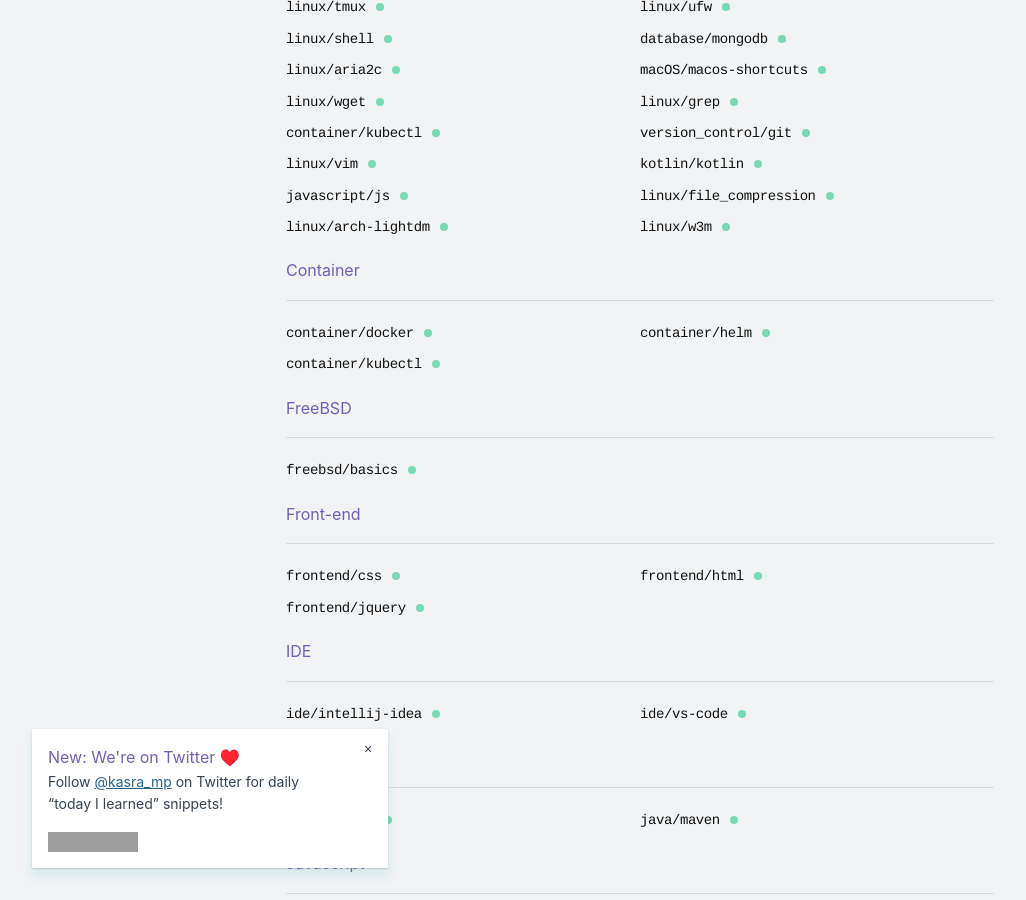
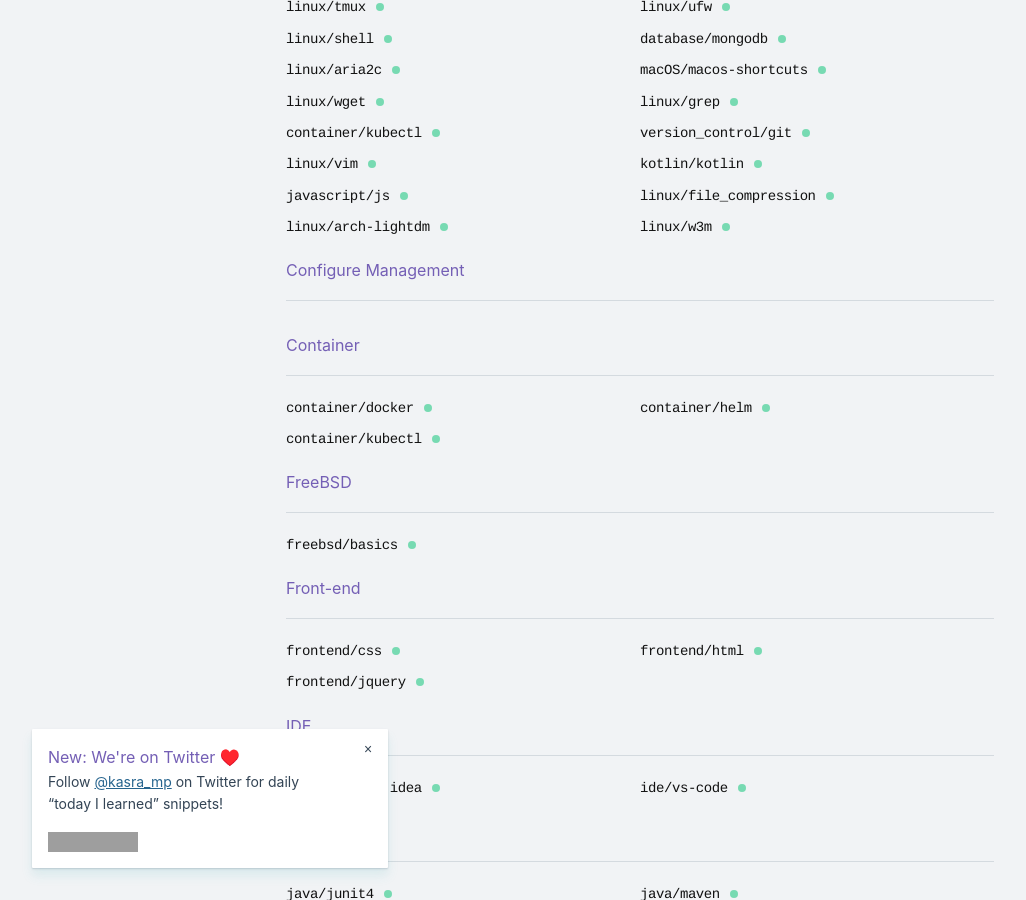
Before and after one commit to kasramp/cheat-sheet-factory, a Jekyll site: the page built from index.md, in a window 1280 px wide and 900 px high, scrolled down 642 px. Shown: the whole window, without its empty margins (0-1026 px from the left). Built offline with Jekyll 4.4.1, drawn with Linux system fonts in a browser that asks for light colours; grey boxes are pictures that could not be loaded.

Commit message:
Add Ansible category

```diff
--- a/_data/categories.yml
+++ b/_data/categories.yml
@@ -1,5 +1,6 @@
 enabled: true
 names:
+  - Configure Management
   - Container
   - FreeBSD
   - Front-end
```
